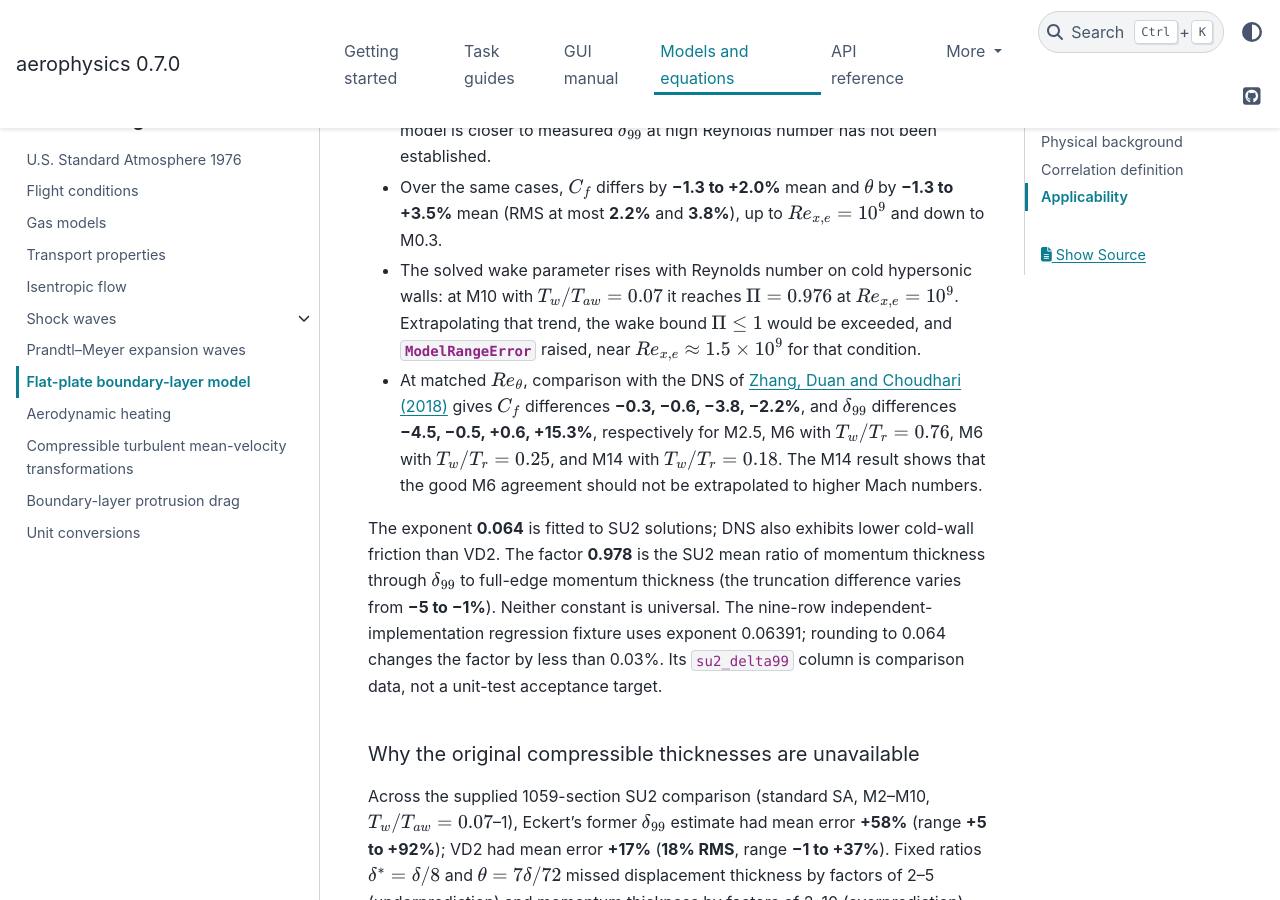
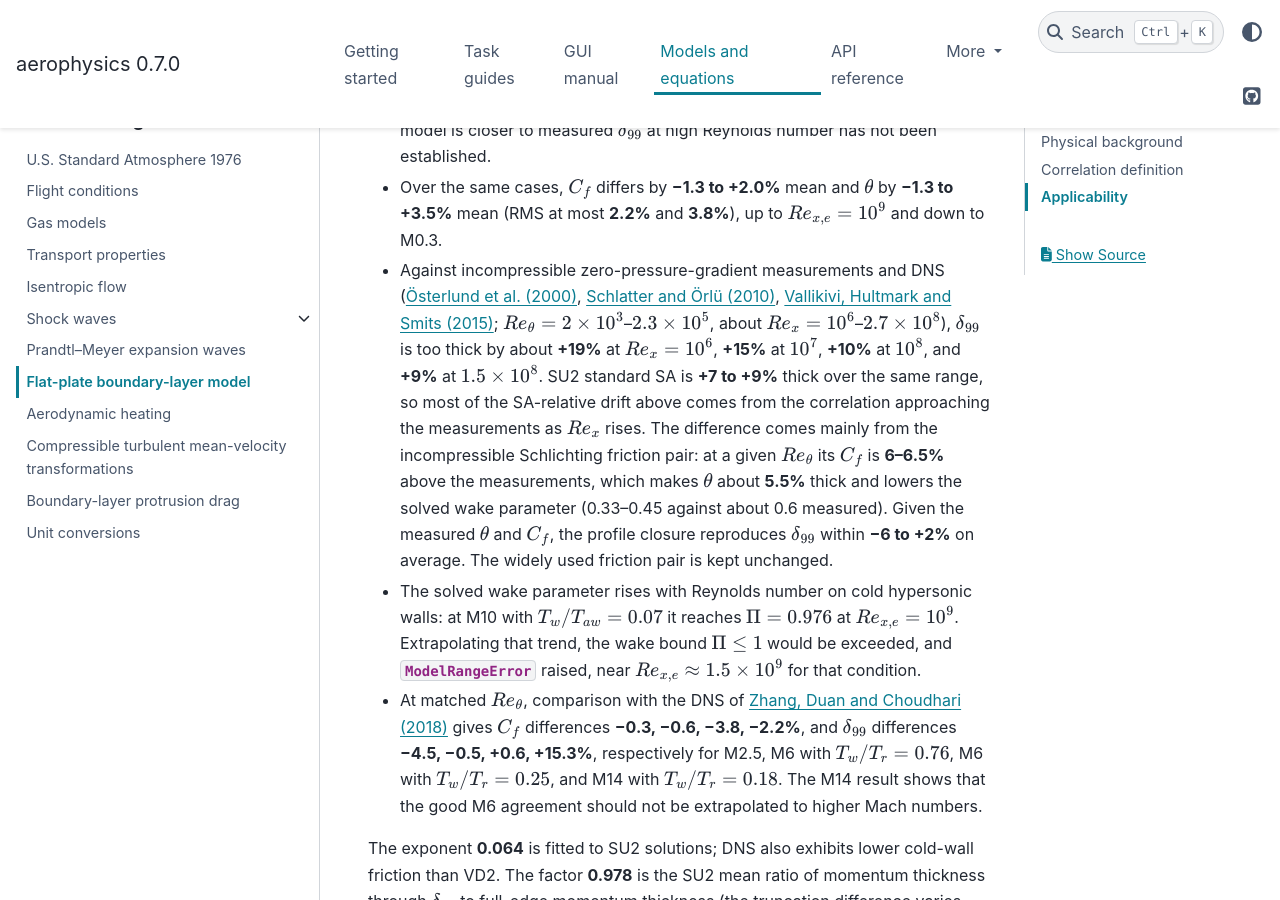
Before and after one commit to pandorobo11/aerophysics, a Sphinx documentation site: the page built from docs/models/flat_plate_boundary_layer.rst, in a window 1280 px wide and 900 px high, scrolled down 10605 px. Built offline with Sphinx 7.4.7 and the PyData theme 0.15.4, drawn with Linux system fonts in a browser that asks for light colours.

Commit message:
docs: compare the VD2 wall-temperature thicknesses with incompressible measurements
Against Osterlund, Schlatter-Orlu and Princeton HRTF data, delta99 is
+19% to +9% thick for Re_x 1e6 to 1.5e8, mainly because the Schlichting
friction pair is 6% high at a given Re_theta; SA is +7 to +9% thick.

Co-Authored-By: Claude Opus 5.5 <noreply@anthropic.com>

```diff
--- a/docs/models/flat_plate_boundary_layer.rst
+++ b/docs/models/flat_plate_boundary_layer.rst
@@ -571,6 +571,23 @@ are model minus reference, divided by reference:
 * Over the same cases, :math:`C_f` differs by **−1.3 to +2.0%** mean and
   :math:`\theta` by **−1.3 to +3.5%** mean (RMS at most **2.2%** and
   **3.8%**), up to :math:`Re_{x,e}=10^9` and down to M0.3.
+* Against incompressible zero-pressure-gradient measurements and DNS
+  (:ref:`Österlund et al. (2000) <ref-osterlund-2000>`,
+  :ref:`Schlatter and Örlü (2010) <ref-schlatter-orlu-2010>`,
+  :ref:`Vallikivi, Hultmark and Smits (2015) <ref-vallikivi-hultmark-smits-2015>`;
+  :math:`Re_\theta=2\times10^3`--:math:`2.3\times10^5`, about
+  :math:`Re_x=10^6`--:math:`2.7\times10^8`), :math:`\delta_{99}` is too thick
+  by about **+19%** at :math:`Re_x=10^6`, **+15%** at :math:`10^7`, **+10%**
+  at :math:`10^8`, and **+9%** at :math:`1.5\times10^8`. SU2 standard SA is
+  **+7 to +9%** thick over the same range, so most of the SA-relative drift
+  above comes from the correlation approaching the measurements as
+  :math:`Re_x` rises. The difference comes mainly from the incompressible
+  Schlichting friction pair: at a given :math:`Re_\theta` its :math:`C_f` is
+  **6--6.5%** above the measurements, which makes :math:`\theta` about
+  **5.5%** thick and lowers the solved wake parameter (0.33--0.45 against
+  about 0.6 measured). Given the measured :math:`\theta` and :math:`C_f`, the
+  profile closure reproduces :math:`\delta_{99}` within **−6 to +2%** on
+  average. The widely used friction pair is kept unchanged.
 * The solved wake parameter rises with Reynolds number on cold hypersonic
   walls: at M10 with :math:`T_w/T_{aw}=0.07` it reaches :math:`\Pi=0.976` at
   :math:`Re_{x,e}=10^9`. Extrapolating that trend, the wake bound
```
Also changed, not shown: docs/references.rst (+24 -0 lines).
